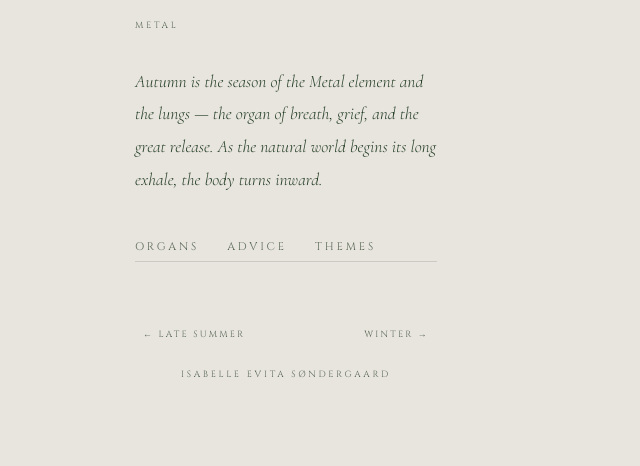
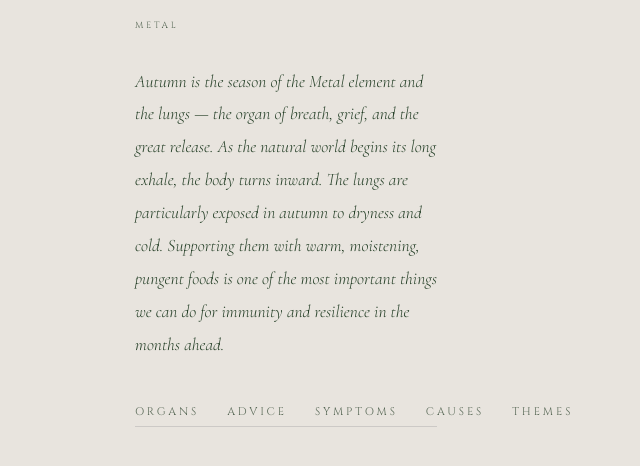
Before and after one commit to nklasfff/5seasons, a React (Vite) app: page /seasons/autumn in a window 1280 px wide. Shown: the part 486-952 px from the top of the page, without its empty margins (354-994 px from the left). Built offline with nearby package versions, Linux system fonts and the light colour scheme; the HTML template or start-up script is replaced by a standard one.

Commit message:
feat: show full description, symptoms and causes on SeasonDetail

```diff
--- a/src/pages/SeasonDetail.jsx
+++ b/src/pages/SeasonDetail.jsx
@@ -55,11 +55,11 @@ export default function SeasonDetail() {
           {season.element}
         </p>
         <p className="lead mt-8">
-          {season.description.split(/[.!?]/).slice(0, 2).join('. ').trim()}.
+          {season.description}
         </p>
       </div>
 
-      {/* Three navigation buttons */}
+      {/* Five navigation buttons */}
       <div className="flex gap-x-7 border-b pb-2" style={{ borderColor: 'color-mix(in srgb, var(--accent) 18%, transparent)' }}>
         <NavButton
           label="Organs"
@@ -70,6 +70,16 @@ export default function SeasonDetail() {
           label="Advice"
           active={activeSection === 'advice'}
           onClick={() => setActiveSection(activeSection === 'advice' ? null : 'advice')}
+        />
+        <NavButton
+          label="Symptoms"
+          active={activeSection === 'symptoms'}
+          onClick={() => setActiveSection(activeSection === 'symptoms' ? null : 'symptoms')}
+        />
+        <NavButton
+          label="Causes"
+          active={activeSection === 'causes'}
+          onClick={() => setActiveSection(activeSection === 'causes' ? null : 'causes')}
         />
         <NavButton
           label="Themes"
@@ -83,6 +93,8 @@ export default function SeasonDetail() {
         <div className="mt-10 mb-16">
           {activeSection === 'organs' && <OrgansContent season={season} />}
           {activeSection === 'advice' && <AdviceContent season={season} />}
+          {activeSection === 'symptoms' && <SymptomsContent season={season} />}
+          {activeSection === 'causes' && <CausesContent season={season} />}
           {activeSection === 'themes' && <ThemesContent season={season} />}
         </div>
       )}
@@ -190,6 +202,40 @@ function AdviceContent({ season }) {
 }
 
 /* ------------------------------------------------------------------ */
+/* SYMPTOMS Content                                                   */
+/* ------------------------------------------------------------------ */
+
+function SymptomsContent({ season }) {
+  return (
+    <div className="space-y-4">
+      {season.symptoms_imbalance.map((symptom, i) => (
+        <div key={i} className="flex gap-4 items-start">
+          <span className="mt-2 w-1 h-1 rounded-full flex-shrink-0" style={{ background: 'var(--accent)' }} />
+          <p className="text-[14.5px] leading-[1.8]">{symptom}</p>
+        </div>
+      ))}
+    </div>
+  )
+}
+
+/* ------------------------------------------------------------------ */
+/* CAUSES Content                                                     */
+/* ------------------------------------------------------------------ */
+
+function CausesContent({ season }) {
+  return (
+    <div className="space-y-4">
+      {season.contributing_causes.map((cause, i) => (
+        <div key={i} className="flex gap-4 items-start">
+          <span className="mt-2 w-1 h-1 rounded-full flex-shrink-0" style={{ background: 'var(--accent)' }} />
+          <p className="text-[14.5px] leading-[1.8]">{cause}</p>
+        </div>
+      ))}
+    </div>
+  )
+}
+
+/* ------------------------------------------------------------------ */
 /* THEMES Content                                                     */
 /* ------------------------------------------------------------------ */
 
```
